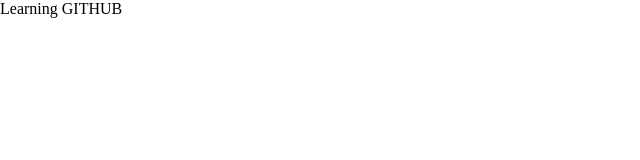
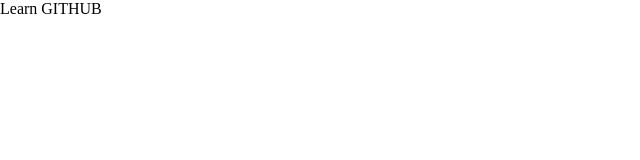
Before and after one commit to rajendra777777/FinalGIT, a plain HTML site: page index.html in a window 1280 px wide. Shown: the full height of the page, 0-640 px from the left. Drawn offline with Linux system fonts and the light colour scheme.

Commit message:
Change learning to learn

```diff
--- a/index.html
+++ b/index.html
@@ -8,7 +8,7 @@
 </head>
 <body>
 
-Learning GITHUB
+Learn GITHUB
 
 </body>
 </html>
```
